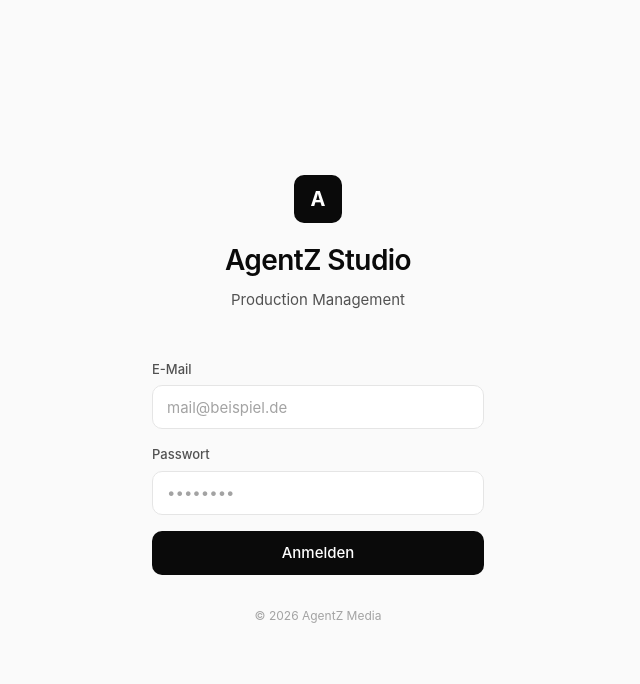
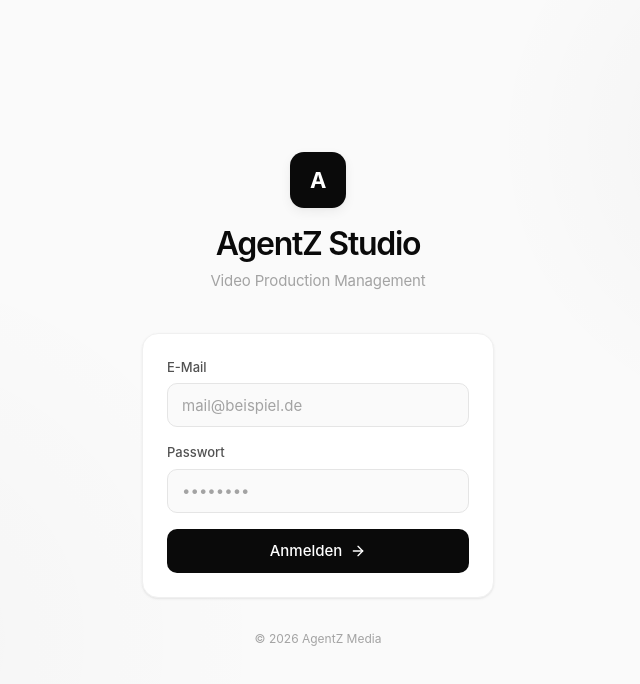
Before and after one commit to agentz-manfred/agentz-studio, a React (Vite) app: page / in a window 1280 px wide. Shown: the top 684 px of the page, without its empty margins (322-962 px from the left). Built offline with nearby package versions, Linux system fonts and the light colour scheme; no server answers.

Commit message:
feat: hash routing (bookmarkable URLs), vercel.json SPA rewrite, login page elevation

```diff
--- a/src/App.tsx
+++ b/src/App.tsx
@@ -40,13 +40,30 @@ function ClientRoutes({ currentPage, onNavigate }: { currentPage: string; onNavi
   return <ClientDashboard onNavigate={onNavigate} />;
 }
 
+function parseHash(): string {
+  const hash = window.location.hash.replace(/^#\/?/, "");
+  if (!hash || hash.startsWith("share/")) return "dashboard";
+  return hash;
+}
+
 function AppContent() {
   const { user, loading } = useAuth();
-  const [currentPage, setCurrentPage] = useState("dashboard");
+  const [currentPage, setCurrentPage] = useState(parseHash);
   const [sidebarOpen, setSidebarOpen] = useState(false);
 
+  useEffect(() => {
+    const onHash = () => {
+      const p = parseHash();
+      if (!p.startsWith("share/")) setCurrentPage(p);
+    };
+    window.addEventListener("hashchange", onHash);
+    return () => window.removeEventListener("hashchange", onHash);
+  }, []);
+
   const handleNavigate = (page: string, id?: string) => {
-    setCurrentPage(id ? `${page}:${id}` : page);
+    const route = id ? `${page}:${id}` : page;
+    window.location.hash = `#/${route}`;
+    setCurrentPage(route);
     setSidebarOpen(false);
   };
 
--- a/src/pages/Login.tsx
+++ b/src/pages/Login.tsx
@@ -1,6 +1,6 @@
 import { useState } from "react";
 import { useAuth } from "../lib/auth";
-import { Loader2 } from "lucide-react";
+import { Loader2, ArrowRight } from "lucide-react";
 
 export function LoginPage() {
   const { login } = useAuth();
@@ -8,6 +8,7 @@ export function LoginPage() {
   const [password, setPassword] = useState("");
   const [error, setError] = useState("");
   const [submitting, setSubmitting] = useState(false);
+  const [focused, setFocused] = useState<string | null>(null);
 
   const handleSubmit = async (e: React.FormEvent) => {
     e.preventDefault();
@@ -23,22 +24,37 @@ export function LoginPage() {
   };
 
   return (
-    <div className="min-h-screen flex items-center justify-center bg-[var(--color-surface-0)]">
-      <div className="animate-in w-full max-w-[380px] px-6">
-        {/* Logo */}
-        <div className="text-center mb-12">
-          <div className="w-12 h-12 mx-auto mb-4 bg-[var(--color-accent)] rounded-[var(--radius-md)] flex items-center justify-center">
-            <span className="text-white text-[20px] font-bold">A</span>
+    <div className="min-h-screen flex items-center justify-center bg-[var(--color-surface-0)] relative overflow-hidden">
+      {/* Subtle ambient glow */}
+      <div
+        className="absolute top-[-20%] right-[-10%] w-[600px] h-[600px] rounded-full opacity-[0.03] pointer-events-none"
+        style={{
+          background: "radial-gradient(circle, var(--color-accent) 0%, transparent 70%)",
+        }}
+      />
+      <div
+        className="absolute bottom-[-30%] left-[-15%] w-[800px] h-[800px] rounded-full opacity-[0.02] pointer-events-none"
+        style={{
+          background: "radial-gradient(circle, var(--color-accent) 0%, transparent 70%)",
+        }}
+      />
+
+      <div className="animate-in w-full max-w-[400px] px-6 relative z-10">
+        {/* Logo + Brand */}
+        <div className="text-center mb-10">
+          <div className="w-14 h-14 mx-auto mb-5 bg-[var(--color-accent)] rounded-[14px] flex items-center justify-center shadow-[var(--shadow-md)]">
+            <span className="text-white text-[22px] font-bold tracking-[-0.03em]">A</span>
           </div>
-          <h1 className="text-[28px] font-semibold tracking-[-0.02em] text-[var(--color-text-primary)]">
+          <h1 className="text-[32px] font-semibold tracking-[-0.04em] text-[var(--color-text-primary)] leading-none">
             AgentZ Studio
           </h1>
-          <p className="mt-2 text-[15px] text-[var(--color-text-secondary)]">
-            Production Management
+          <p className="mt-2.5 text-[15px] text-[var(--color-text-tertiary)] tracking-[-0.01em]">
+            Video Production Management
           </p>
         </div>
 
-        {/* Form */}
+        {/* Form Card */}
+        <div className="bg-[var(--color-surface-1)] rounded-[var(--radius-lg)] border border-[var(--color-border-subtle)] p-6 shadow-[var(--shadow-sm)]">
           <form onSubmit={handleSubmit} className="space-y-4">
             <div>
               <label className="block text-[13px] font-medium text-[var(--color-text-secondary)] mb-1.5">
@@ -48,7 +64,13 @@ export function LoginPage() {
                 type="email"
                 value={email}
                 onChange={(e) => setEmail(e.target.value)}
-              className="w-full h-11 px-3.5 rounded-[var(--radius-md)] border border-[var(--color-border)] bg-[var(--color-surface-1)] text-[15px] transition-all duration-200 ease-[var(--ease-out)] focus:border-[var(--color-accent)] focus:ring-0 focus:outline-none placeholder:text-[var(--color-text-tertiary)]"
+                onFocus={() => setFocused("email")}
+                onBlur={() => setFocused(null)}
+                className="w-full h-11 px-3.5 rounded-[var(--radius-md)] border bg-[var(--color-surface-0)] text-[15px] transition-all duration-200 ease-[var(--ease-out)] focus:ring-0 focus:outline-none placeholder:text-[var(--color-text-tertiary)]"
+                style={{
+                  borderColor: focused === "email" ? "var(--color-accent)" : "var(--color-border)",
+                  boxShadow: focused === "email" ? "0 0 0 3px rgba(10,10,10,0.06)" : "none",
+                }}
                 placeholder="mail@beispiel.de"
                 required
                 autoComplete="email"
@@ -63,7 +85,13 @@ export function LoginPage() {
                 type="password"
                 value={password}
                 onChange={(e) => setPassword(e.target.value)}
-              className="w-full h-11 px-3.5 rounded-[var(--radius-md)] border border-[var(--color-border)] bg-[var(--color-surface-1)] text-[15px] transition-all duration-200 ease-[var(--ease-out)] focus:border-[var(--color-accent)] focus:ring-0 focus:outline-none placeholder:text-[var(--color-text-tertiary)]"
+                onFocus={() => setFocused("password")}
+                onBlur={() => setFocused(null)}
+                className="w-full h-11 px-3.5 rounded-[var(--radius-md)] border bg-[var(--color-surface-0)] text-[15px] transition-all duration-200 ease-[var(--ease-out)] focus:ring-0 focus:outline-none placeholder:text-[var(--color-text-tertiary)]"
+                style={{
+                  borderColor: focused === "password" ? "var(--color-accent)" : "var(--color-border)",
+                  boxShadow: focused === "password" ? "0 0 0 3px rgba(10,10,10,0.06)" : "none",
+                }}
                 placeholder="••••••••"
                 required
                 minLength={6}
@@ -72,20 +100,27 @@ export function LoginPage() {
             </div>
 
             {error && (
-            <p className="text-[13px] text-[var(--color-error)] animate-in">
-              {error}
-            </p>
+              <div className="flex items-center gap-2 px-3 py-2.5 rounded-[var(--radius-md)] bg-red-50 dark:bg-red-950/20 border border-red-200 dark:border-red-900/30 animate-in">
+                <p className="text-[13px] text-[var(--color-error)]">{error}</p>
+              </div>
             )}
 
             <button
               type="submit"
               disabled={submitting}
-            className="w-full h-11 rounded-[var(--radius-md)] bg-[var(--color-accent)] text-white text-[15px] font-medium transition-all duration-200 ease-[var(--ease-out)] hover:bg-[var(--color-accent-hover)] disabled:opacity-50 flex items-center justify-center gap-2"
+              className="w-full h-11 rounded-[var(--radius-md)] bg-[var(--color-accent)] text-white text-[15px] font-medium transition-all duration-200 ease-[var(--ease-out)] hover:bg-[var(--color-accent-hover)] disabled:opacity-50 flex items-center justify-center gap-2 group mt-2"
             >
-            {submitting && <Loader2 className="w-4 h-4 animate-spin" />}
+              {submitting ? (
+                <Loader2 className="w-4 h-4 animate-spin" />
+              ) : (
+                <>
                   Anmelden
+                  <ArrowRight className="w-4 h-4 transition-transform duration-200 group-hover:translate-x-0.5" />
+                </>
+              )}
             </button>
           </form>
+        </div>
 
         <p className="mt-8 text-center text-[12px] text-[var(--color-text-tertiary)]">
           © {new Date().getFullYear()} AgentZ Media
```
Also changed, not shown: vercel.json (added). Lines whose indentation alone changed are shown as unchanged.
